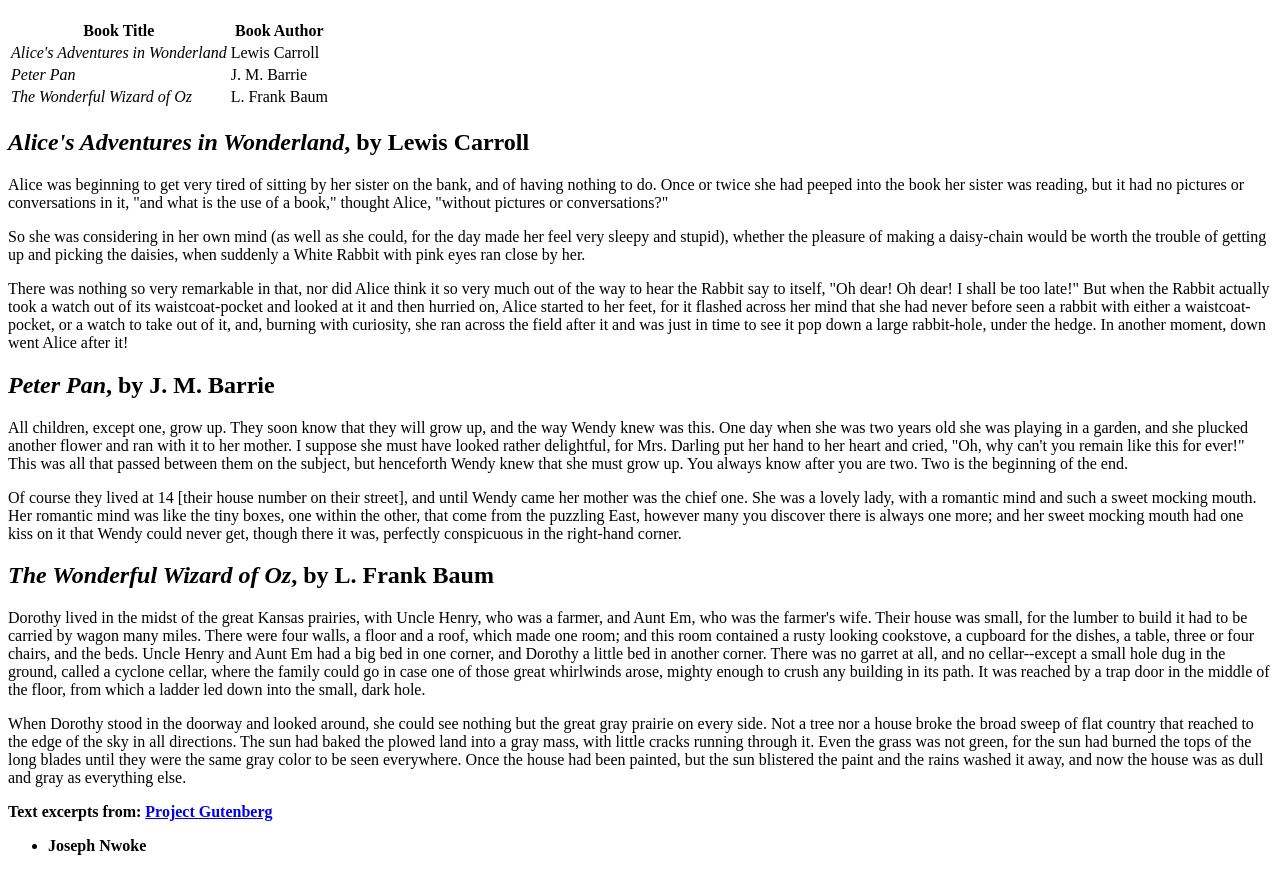
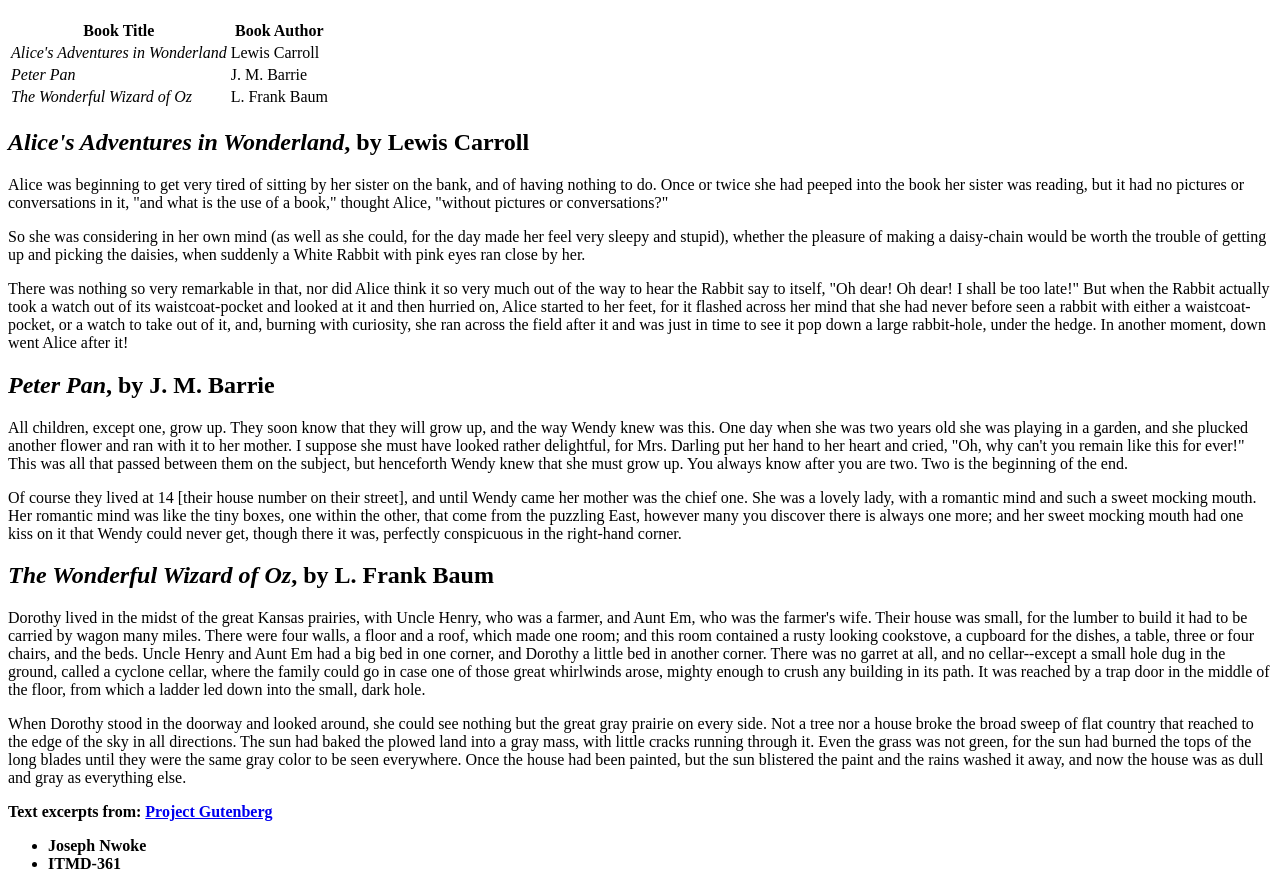
Before and after one commit to joenwoke/ITMD361-Lab3, a plain HTML site: page index.html in a window 1280 px wide. Shown: the part 61-950 px from the top of the page. Drawn offline with Linux system fonts and the light colour scheme.

Commit message:
Updated class and class number

```diff
--- a/index.html
+++ b/index.html
@@ -37,3 +37,4 @@
   <p><strong>Text excerpts from: <a href="http://www.gutenberg.org">Project Gutenberg</a></strong></p>
   <ul>
     <li><strong>Joseph Nwoke</strong></li>
+    <li><strong>ITMD-361</strong></li>
```
